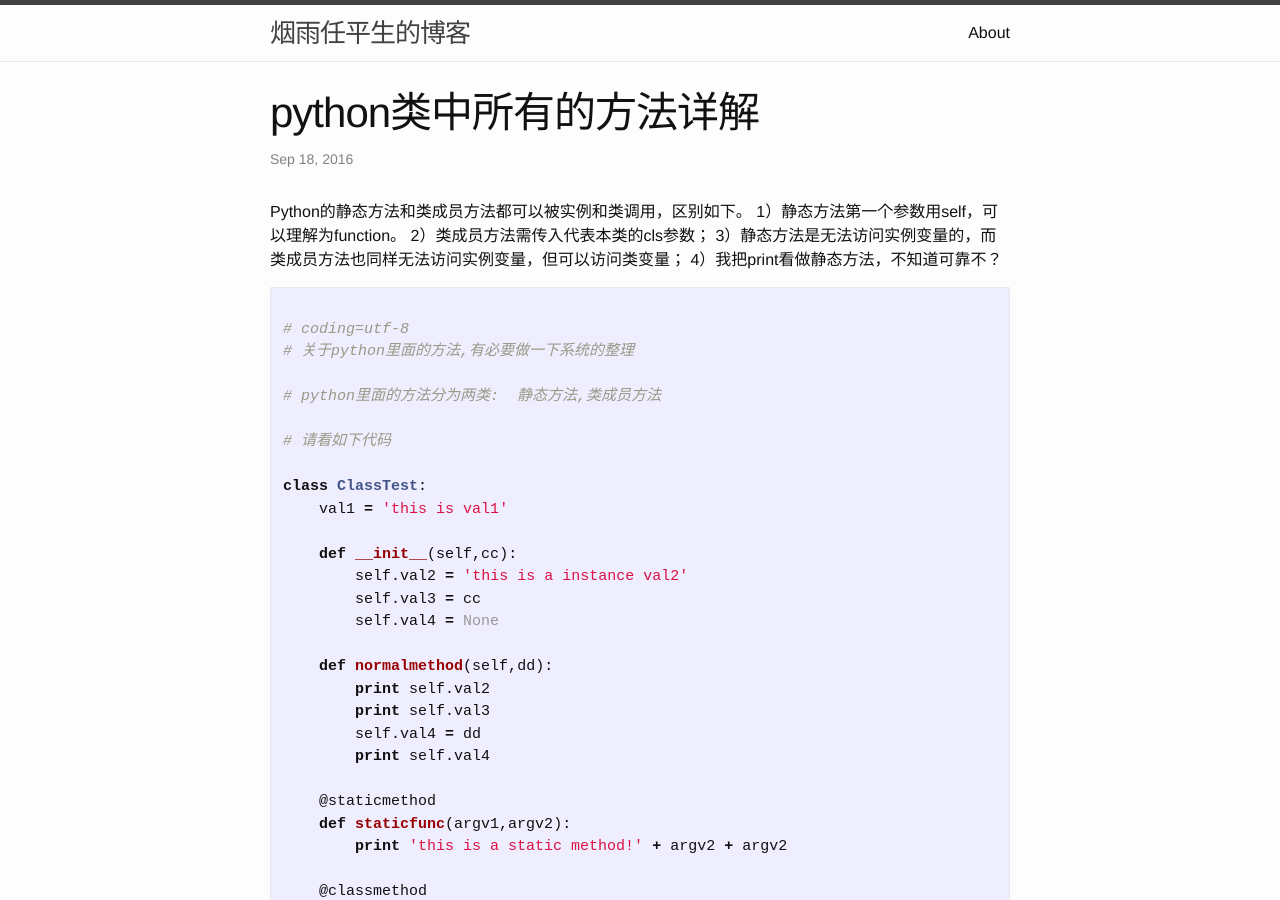
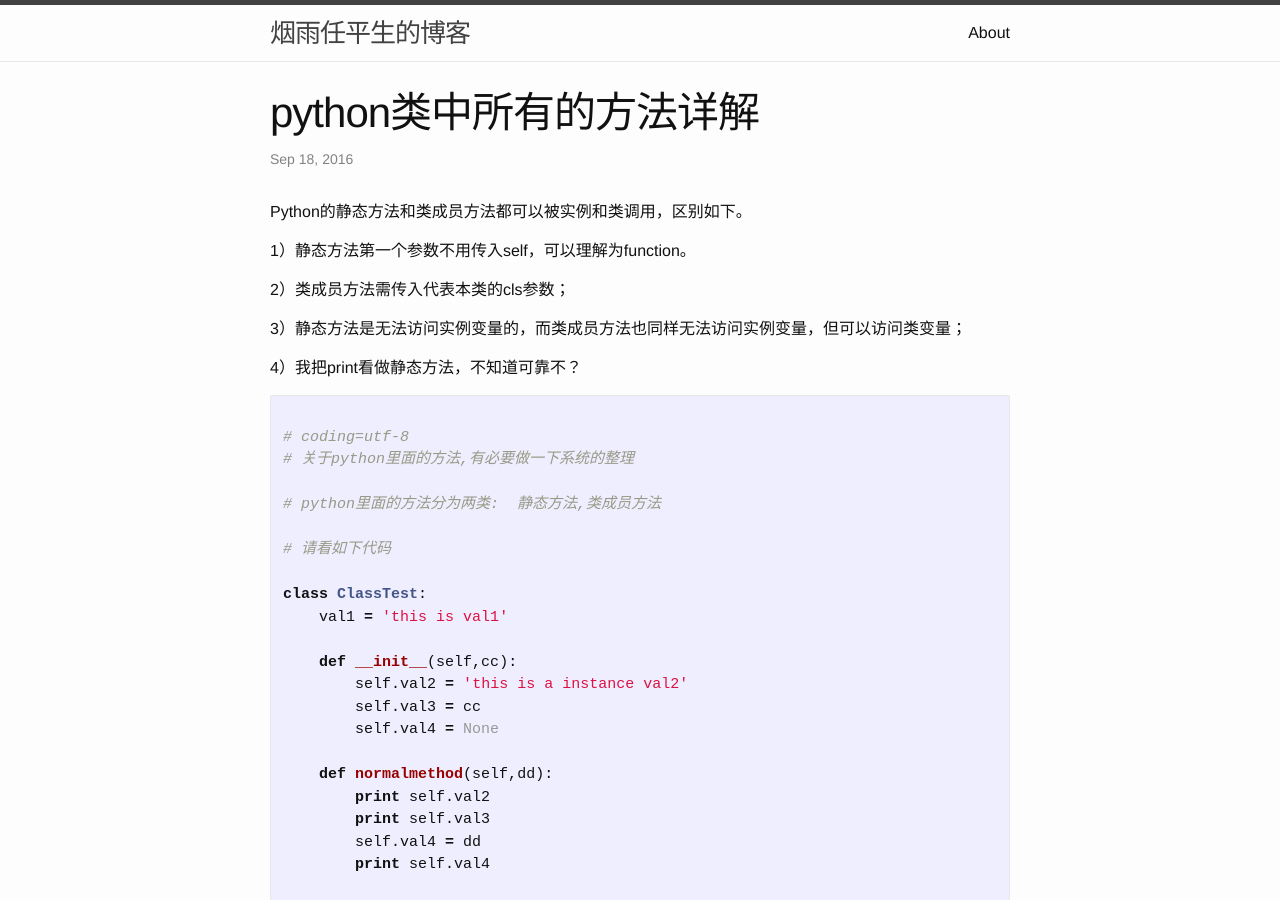
Before and after one commit to Wenchao21/Wenchao21.github.io, a Jekyll site: the page built from _posts/2016-09-18-python类中方法详解.md, in a window 1280 px wide and 900 px high. Built offline with Jekyll 4.4.1, drawn with Linux system fonts in a browser that asks for light colours.

Commit message:
Update 2016-09-18-python类中方法详解.md
new bar add

````diff
--- a/_posts/2016-09-18-python类中方法详解.md
+++ b/_posts/2016-09-18-python类中方法详解.md
@@ -4,10 +4,20 @@ title:  "python类中所有的方法详解"
 date:   2016-09-18 22:53:54
 ---
 Python的静态方法和类成员方法都可以被实例和类调用，区别如下。
-1）静态方法第一个参数用self，可以理解为function。
+
+
+1）静态方法第一个参数不用传入self，可以理解为function。
+
+
 2）类成员方法需传入代表本类的cls参数；
+
+
 3）静态方法是无法访问实例变量的，而类成员方法也同样无法访问实例变量，但可以访问类变量；
+
+
 4）我把print看做静态方法，不知道可靠不？
+
+
 
 
 ```python
````
